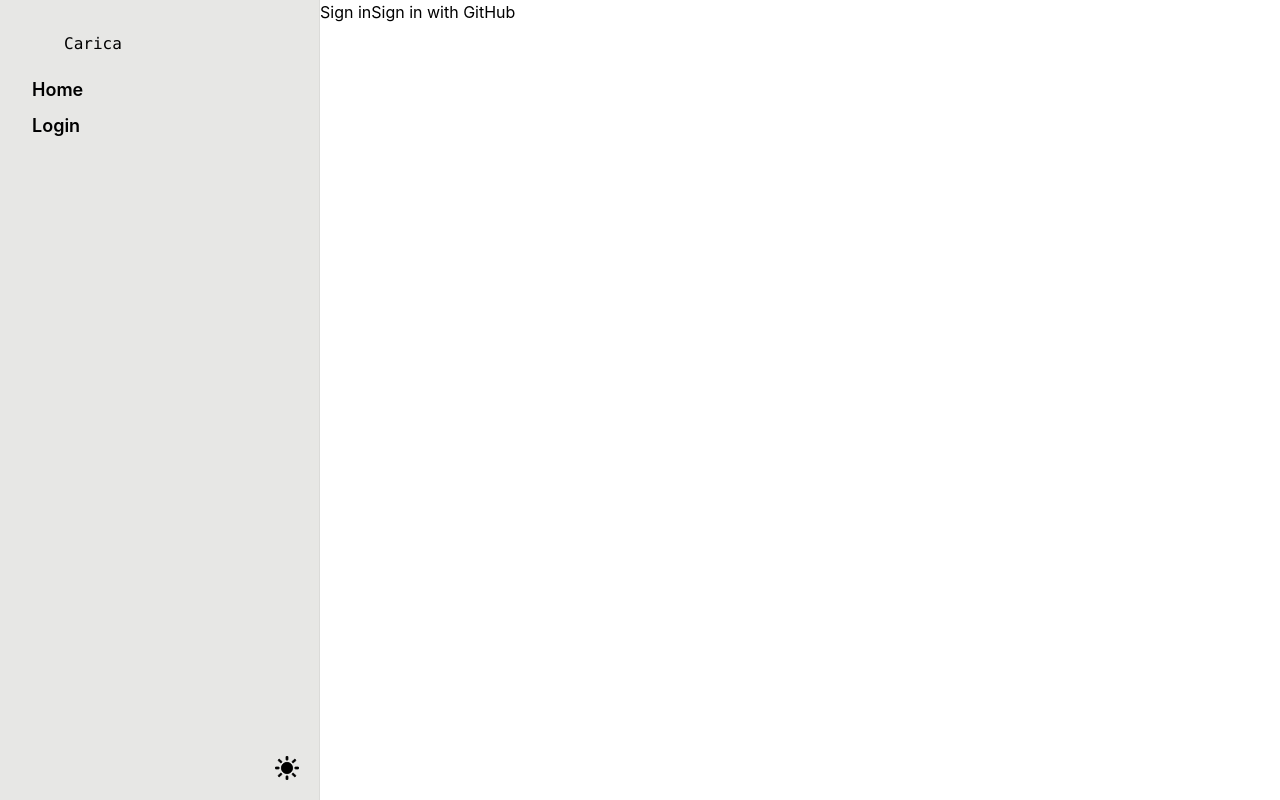
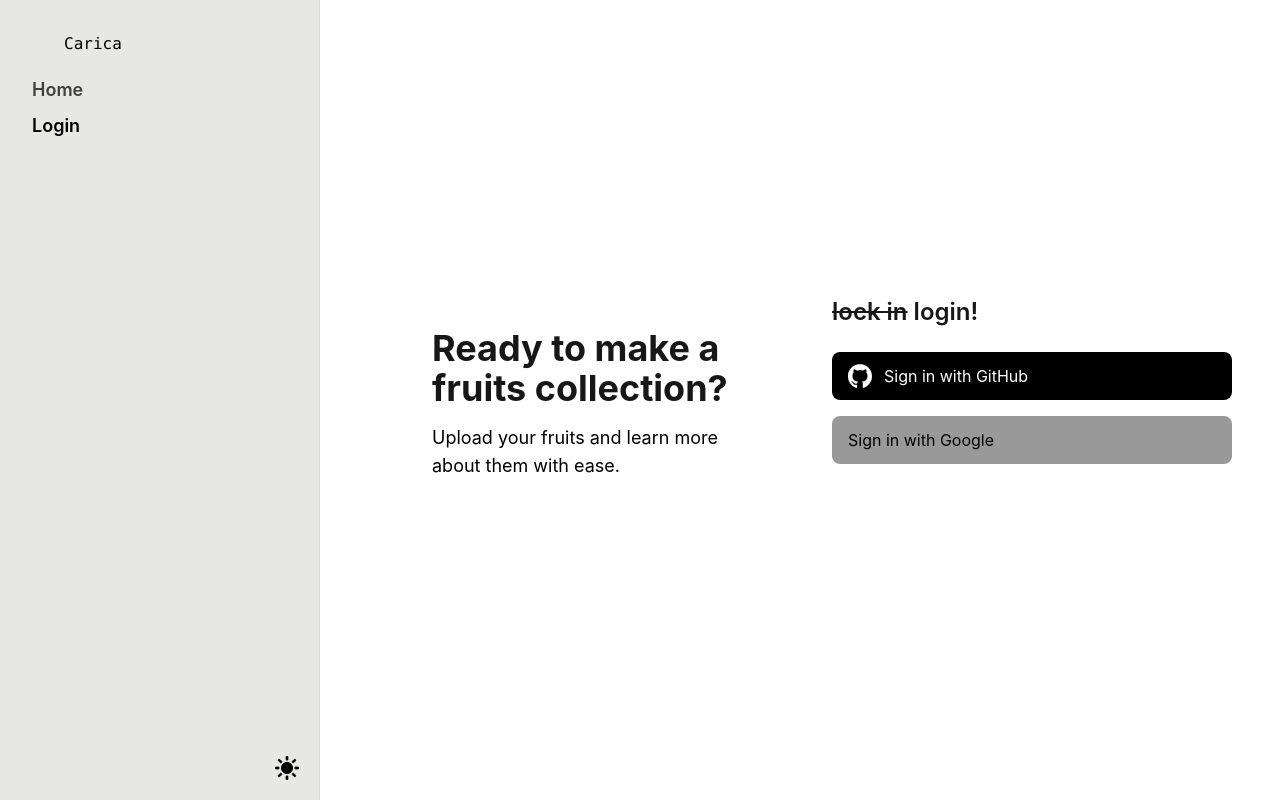
Before and after one commit to centaurin/carica, a SvelteKit app: page /login in a window 1280 px wide. Built offline with nearby package versions, Linux system fonts and the light colour scheme; no server answers.

Commit message:
feat: better login page & wip carilog

```diff
--- a/package.json
+++ b/package.json
@@ -51,6 +51,7 @@
 		"typescript-eslint": "8.16.0",
 		"vite": "6.0.1",
 		"vite-plugin-serwist": "9.1.0-preview.0",
-		"vitest": "2.1.6"
+		"vitest": "2.1.6",
+		"zod": "3.23.8"
 	}
 }
--- a/src/components/layouts/Sidebar.svelte
+++ b/src/components/layouts/Sidebar.svelte
@@ -69,7 +69,16 @@
 		<ul class="flex flex-col gap-2">
 			{#each links as { label, link, isActive }}
 				<li class="text-lg font-semibold">
-					<a href={link} aria-current={isActive}>
+					<a
+						class={clsx(
+							"transition-colors duration-150",
+							isActive
+								? "text-black dark:text-white"
+								: "text-neutral-700 hover:text-black dark:text-neutral-300 dark:hover:text-white"
+						)}
+						href={link}
+						aria-current={isActive}
+					>
 						{label}
 					</a>
 				</li>
--- a/src/lib/server/db/schema.ts
+++ b/src/lib/server/db/schema.ts
@@ -1,16 +1,39 @@
-import { integer, pgTable, text, timestamp } from "drizzle-orm/pg-core";
+import { index, integer, pgTable, real, text, timestamp, uniqueIndex } from "drizzle-orm/pg-core";
 
-export const users = pgTable("users", {
+export const users = pgTable(
+	"users",
+	{
 		id: integer("id").primaryKey().generatedAlwaysAsIdentity(),
 		githubId: integer("github_id").notNull().unique(),
 		email: text("email").notNull().unique(),
 		username: text("username").notNull()
-});
+	},
+	(table) => [uniqueIndex("github_id_idx").on(table.githubId)]
+);
 
-export const userSessions = pgTable("user_sessions", {
+export const userSessions = pgTable(
+	"user_sessions",
+	{
 		id: text("id").notNull().primaryKey(),
 		userId: integer("user_id")
 			.notNull()
 			.references(() => users.id, { onDelete: "cascade" }),
 		expiresAt: timestamp("expires_at").notNull()
-});
+	},
+	(table) => [index("user_idx").on(table.userId)]
+);
+
+export const photos = pgTable(
+	"photos",
+	{
+		id: integer("id").primaryKey().generatedAlwaysAsIdentity(),
+		userId: integer("user_id")
+			.notNull()
+			.references(() => users.id, { onDelete: "cascade" }),
+		type: text().notNull(),
+		content: text().notNull(),
+		description: text().notNull(),
+		quality: real().notNull()
+	},
+	(table) => [index("user_idx").on(table.userId), index("type_idx").on(table.type)]
+);
--- a/src/lib/server/utils.ts
+++ b/src/lib/server/utils.ts
@@ -1,5 +1,5 @@
 export const takeUniqueOrThrow = <T extends unknown[]>(values: T): T[number] | null => {
-  if (values.length === 0) return null;
+	if (values.length === 0) return null;
 	if (values.length !== 1) throw new Error("Found non-unique value");
 	return values[0];
 };
--- a/src/routes/+page.server.ts
+++ b/src/routes/+page.server.ts
@@ -1,5 +1,9 @@
 import { fail, redirect } from "@sveltejs/kit";
+import { z } from "zod";
 import { deleteSessionTokenCookie, invalidateSession } from "$lib/server/session";
+import { takeUniqueOrThrow } from "$lib/server/utils.js";
+import { db } from "$lib/server/db/index.js";
+import { photos } from "$lib/server/db/schema.js";
 
 export async function load(event) {
 	if (event.locals.session === null || event.locals.user === null) {
@@ -7,13 +11,43 @@ export async function load(event) {
 	}
 }
 
+const pushForm = z.object({
+	content: z.instanceof(File, { message: "Not a valid photo!" })
+});
+
 export const actions = {
+	async push(event) {
+		if (!event.locals.user || !event.locals.session) return;
+		const formData = await event.request.formData();
+		const form = await pushForm.spa({
+			content: formData.get("content")
+		});
+		if (!form.success) {
+			return { validationErrors: form.error.flatten().fieldErrors };
+		}
+		const content = Buffer.from(await form.data.content.arrayBuffer()).toString("base64");
+		const row = await db
+			.insert(photos)
+			.values({
+				userId: event.locals.user.id,
+				type: "Banana",
+				content,
+				description: "A banana is a sus yellow amogus",
+				quality: 0.68
+			})
+			.returning({ id: photos.id })
+			.then(takeUniqueOrThrow);
+		if (row === null) {
+			throw new Error("Unexpected error");
+		}
+		redirect(307, `/carilog?id=${row.id}`);
+	},
 	logout(event) {
 		if (event.locals.session === null) {
 			return fail(401);
 		}
 		invalidateSession(event.locals.session.id);
 		deleteSessionTokenCookie(event);
-		return redirect(302, "/login");
+		redirect(302, "/login");
 	}
 };
--- a/src/routes/+page.svelte
+++ b/src/routes/+page.svelte
@@ -1,9 +1,8 @@
 <script lang="ts">
-	let container = $state<HTMLDivElement | null>(null);
-	// let canvas = $state<HTMLCanvasElement | null>(null);
+	import { enhance } from "$app/forms";
 </script>
 
-<div class="relative h-fit w-full" bind:this={container}>
-	<div class="absolute top-1/2 left-1/2 -translate-x-1/2 -translate-y-1/2">
-	</div>
-</div>
+<form method="POST" action="?/push" enctype="multipart/form-data" use:enhance>
+	<input type="file" name="content" />
+	<button type="submit">submit</button>
+</form>
--- a/src/routes/carilog/+page.server.ts
+++ b/src/routes/carilog/+page.server.ts
@@ -1,19 +1,17 @@
-interface Photo {
-  id: string;
-}
+import { db } from "$lib/server/db/index.js";
+import { photos } from "$lib/server/db/schema.js";
+import { redirect } from "@sveltejs/kit";
+import { eq } from "drizzle-orm";
 
 export const load = async (event) => {
-	const picsumResponse = await event.fetch("https://picsum.photos/v2/list?limit=100");
-	const list: Photo[] = await picsumResponse.json();
+	if (!event.locals.user || !event.locals.session) {
+		redirect(302, "/login");
+	}
+	const data = await db
+		.select({ id: photos.id, content: photos.content })
+		.from(photos)
+		.where(eq(photos.userId, event.locals.user.id));
 	return {
-		data: list.map((photo, idx) => {
-			const width = idx & 1 ? 1200 : 900;
-			const height = idx & 1 ? 900 : 1200;
-			return {
-				width,
-				height,
-				url: `https://picsum.photos/id/${photo.id}/${width}/${height}`
-			};
-		})
+		data
 	};
 };
--- a/src/routes/login/+page.svelte
+++ b/src/routes/login/+page.svelte
@@ -1,2 +1,38 @@
-<h1>Sign in</h1>
-<a href="/login/github">Sign in with GitHub</a>
+<script>
+	import Image from "$components/Image.svelte";
+</script>
+
+<div class="flex h-full w-full items-center justify-center">
+	<div class="px-4 py-8">
+		<div class="grid gap-16 p-8 lg:grid-cols-2">
+			<div class="relative mt-8 ml-16 space-y-6">
+				<div class="absolute -top-5 -z-10 h-full w-full blur-2xl brightness-75 *:contents">
+					<enhanced:img src="$images/fruits.jpg" alt="" class="h-full w-full object-fill" />
+				</div>
+				<h1 class="mb-4 text-4xl font-bold text-neutral-900 dark:text-neutral-100">
+					Ready to make a fruits collection?
+				</h1>
+				<p class="mb-6 text-lg">Upload your fruits and learn more about them with ease.</p>
+			</div>
+			<div class="space-y-6">
+				<h2 class="text-2xl font-semibold text-neutral-900 dark:text-neutral-100">
+					<s>lock in</s> login!
+				</h2>
+				<div class="space-y-4">
+					<a
+						class="flex w-full flex-row items-center gap-3 rounded-lg bg-black px-4 py-3 text-white"
+						href="/login/github"
+					>
+						<span class="block size-6">
+							<Image systemImage="github" />
+						</span>
+						Sign in with GitHub
+					</a>
+					<span class="block w-full rounded-lg bg-white px-4 py-3 text-black brightness-60 pointer-events-none select-none">
+						Sign in with Google
+          </span>
+				</div>
+			</div>
+		</div>
+	</div>
+</div>
```
Also changed, not shown: src/components/icons/index.svelte (+8 -0 lines), src/routes/carilog/+page.svelte (+3 -7 lines), src/images/fruits.jpg (added), 1 other file (tests, documents, lock files or other folders). Lines whose indentation alone changed are shown as unchanged.
